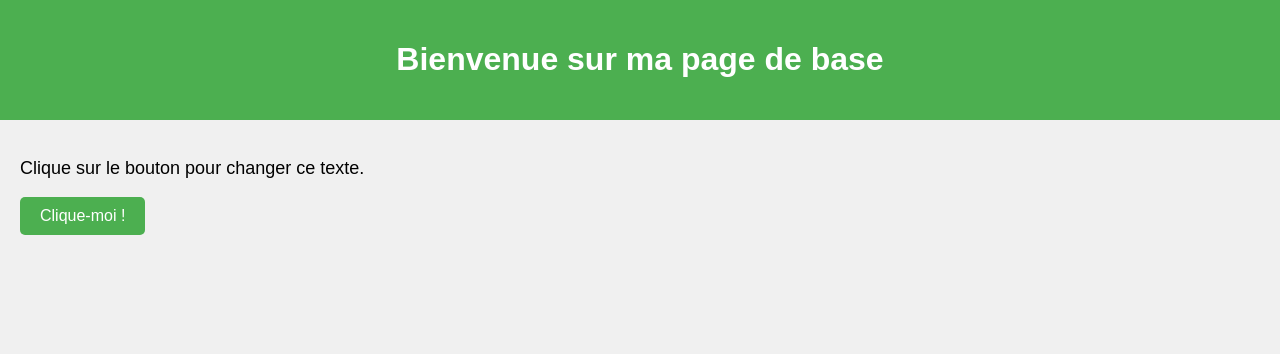
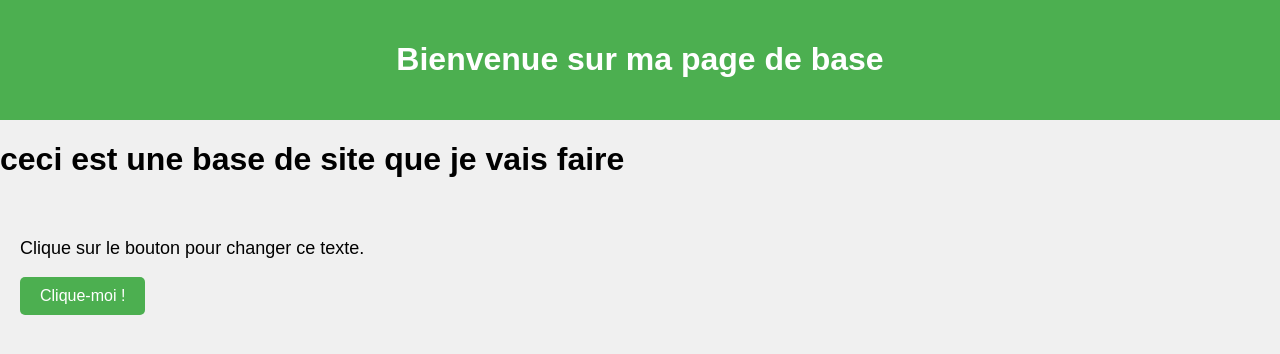
Before and after one commit to BestGameClips/Monsite1, a plain HTML site: page index.html in a window 1280 px wide. Drawn offline with Linux system fonts and the light colour scheme.

Commit message:
Add additional header message to index.html

```diff
--- a/index.html
+++ b/index.html
@@ -44,6 +44,8 @@
         <h1>Bienvenue sur ma page de base</h1>
     </header>
 
+    <h1>ceci est une base de site que je vais faire</h1>
+
     <main>
         <p id="message">Clique sur le bouton pour changer ce texte.</p>
         <button onclick="changerTexte()">Clique-moi !</button>
```
